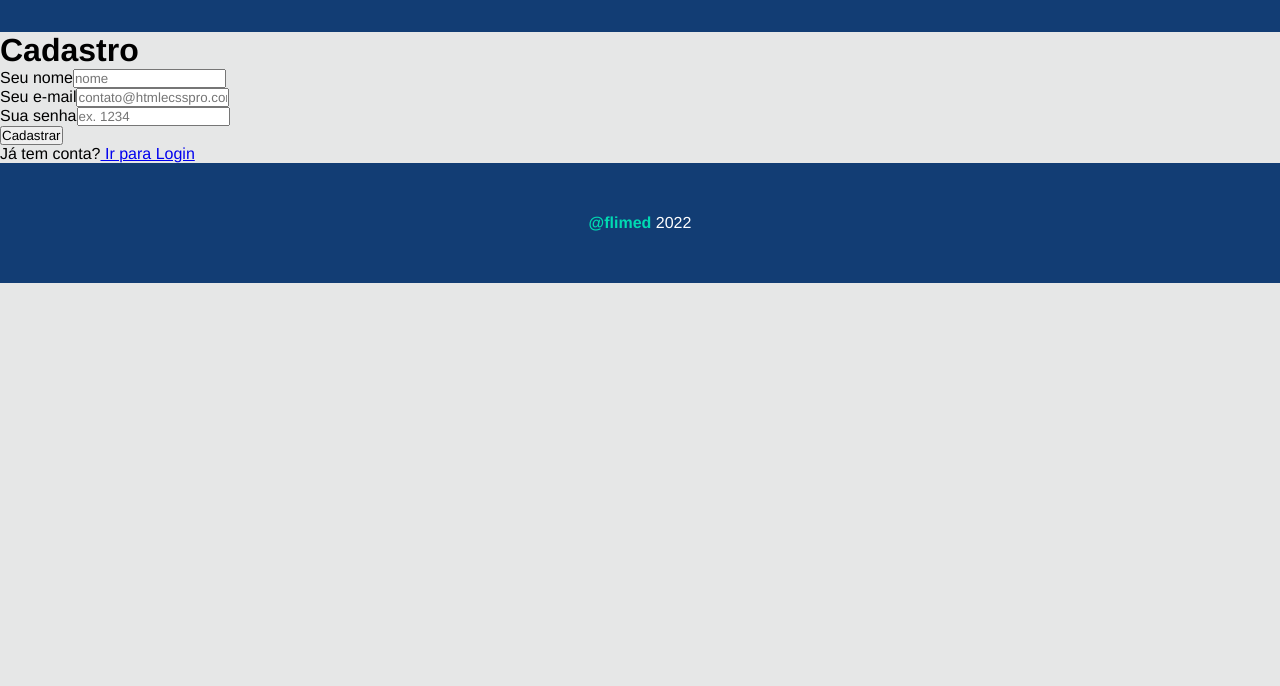
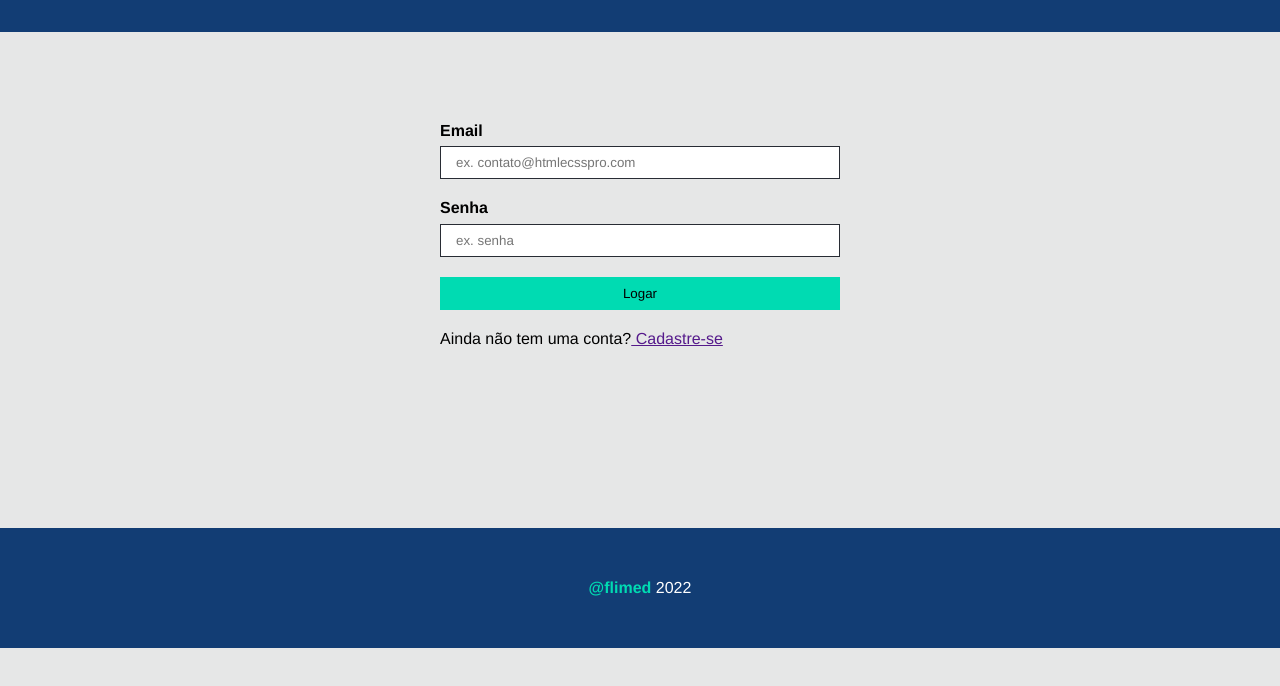
Before and after one commit to mvinicius-lp/desafio_react, a React (Create React App) app in the folder todo/: page /cadastro in a window 1280 px wide. Shown: the top 686 px of the page. Built offline with nearby package versions, Linux system fonts and the light colour scheme.

Commit message:
estilizando telas de cadastro, login e modificando formulário

```diff
--- a/todo/src/App.tsx
+++ b/todo/src/App.tsx
@@ -6,7 +6,7 @@ import Footer from "./pages/Footer/Footer";
 import Header from "./pages/Header/Header";
 import Modal from "./pages/Modal/Modal";
 import TaskForm from "./pages/Home/TaskForm";
-import TaskList from "./pages/Lista/TaskList";
+import Lista from './pages/Lista/TaskList';
 import Login from "./pages/Logar/Login";
 
 // interfaces
@@ -16,14 +16,17 @@ import { BrowserRouter } from "react-router-dom";
 import Routess from "./routes";
 import Form from "./pages/Form/Form";
 import Modalx from "./pages/Modal/Modal"
+import Notas from "./pages/Notas/Notas";
+import TaskList from "./pages/Lista/TaskList";
 
 function App() {
+
 
   return (
     <div>
       <Header/>
       <BrowserRouter>
-        <Routess />
+        <Login/>
       </BrowserRouter>
       <Footer />
     </div>
--- /dev/null
+++ b/todo/src/pages/Cadastrar/Cadastrar.module.css
@@ -0,0 +1,44 @@
+.form {
+  display: flex;
+  flex-direction: column;
+  max-width: 400px;
+  margin: 0 auto;
+}
+
+body{
+  background-color: rgba(15, 25, 20, 0.1);
+}
+
+.form input {
+  padding: 8px 15px;
+  margin-bottom: 1.5em;
+  border-radius: 0;
+  border: 1px solid #282c34;
+}
+
+.form input[type="submit"] {
+  background-color: #00DBB2;
+  border: 1px solid #00DBB2;
+  color: #000;
+  transition: 0.5s;
+  cursor: pointer;
+}
+
+.input[type="submit"]:hover {
+  background-color: #fff;
+  border-color: #282c34;
+}
+
+.input_container {
+  display: flex;
+  flex-direction: column;
+  text-align: left;
+}
+
+.input_container label {
+  font-weight: bold;
+  margin-bottom: 0.4em;
+}
+#center{
+  text-align: center;
+}
--- a/todo/src/pages/Cadastrar/Cadastro.tsx
+++ b/todo/src/pages/Cadastrar/Cadastro.tsx
@@ -1,38 +1,36 @@
 import React from 'react'
+import styles from '../Logar/Login.module.css'
 
 type Props = {}
 
 const Cadastro = (props: Props) => {
   return (
-    <div id="cadastro">
-        <form method="post" action="">
-          <h1>Cadastro</h1>
-
-          <p>
-            <label htmlFor="nome_cad">Seu nome</label>
-            <input id="nome_cad" name="nome_cad" type="text" placeholder="nome" />
-          </p>
-
-          <p>
-            <label htmlFor="email_cad">Seu e-mail</label>
-            <input id="email_cad" name="email_cad" type="email" placeholder="contato@htmlecsspro.com"/>
-          </p>
-
-          <p>
-            <label htmlFor="senha_cad">Sua senha</label>
-            <input id="senha_cad" name="senha_cad" type="password" placeholder="ex. 1234"/>
-          </p>
-
-          <p>
-            <input type="submit" value="Cadastrar"/>
-          </p>
-
-          <p className="link">
-            Já tem conta?
-            <a href="#paralogin"> Ir para Login </a>
-          </p>
-        </form>
+    <div className={styles.center}>
+      <br /><br /><br /><br /><br />
+      <form className={styles.form}>
+      <div className={styles.input_container}>
+        <label htmlFor="email">Email</label>
+        <input
+          type="text"
+          name="email"
+          placeholder="Digite seu email"
+        />
       </div>
+      <div className={styles.input_container}>
+        <label htmlFor="password">Senha</label>
+        <input
+          type="text"
+          name="senha"
+          placeholder="Crie uma senha"
+        />
+      </div>
+      <input type="submit" value="Cadastrar"/>
+      <p>
+          Já tem conta?
+          <a href=""> Ir para Login </a>
+      </p>
+    </form>
+    <br /><br /><br /><br /><br /><br /><br /><br /><br /><br /></div>
   )
 }
 
--- a/todo/src/pages/Form/Form.tsx
+++ b/todo/src/pages/Form/Form.tsx
@@ -61,7 +61,7 @@ const Form = (props: Props) => {
             btnText="Cadastrar"
           />
         </div>
-        <div className="todo-container">
+         <div className="todo-container">
           <h2>Suas notas:</h2>
           <TaskList
             taskList={taskList}
--- /dev/null
+++ b/todo/src/pages/Logar/Login.module.css
@@ -0,0 +1,41 @@
+.form {
+    display: flex;
+    flex-direction: column;
+    max-width: 400px;
+    margin: 0 auto;
+  }
+
+  body{
+    background-color: rgba(15, 25, 20, 0.1);
+  }
+
+  .form input {
+    padding: 8px 15px;
+    margin-bottom: 1.5em;
+    border-radius: 0;
+    border: 1px solid #282c34;
+  }
+
+  .form input[type="submit"] {
+    background-color: #00DBB2;
+    border: 1px solid #00DBB2;
+    color: #000;
+    transition: 0.5s;
+    cursor: pointer;
+  }
+
+  .input[type="submit"]:hover {
+    background-color: #fff;
+    border-color: #282c34;
+  }
+
+  .input_container {
+    display: flex;
+    flex-direction: column;
+    text-align: left;
+  }
+
+  .input_container label {
+    font-weight: bold;
+    margin-bottom: 0.4em;
+  }
--- a/todo/src/pages/Logar/Login.tsx
+++ b/todo/src/pages/Logar/Login.tsx
@@ -1,37 +1,38 @@
 import React from 'react'
+import styles from '../Logar/Login.module.css'
 
 type Props = {}
 
 const Login = (props: Props) => {
   return (
-      <div id="login">
-        <form method="post" action="">
-          <h1>Login</h1>
-          <p>
-            <label htmlFor="nome_login">Seu nome</label>
-            <input id="nome_login" name="nome_login" type="text" placeholder="ex. contato@htmlecsspro.com"/>
-          </p>
-
-          <p>
-            <label htmlFor="email_login">Seu e-mail</label>
-            <input id="email_login" name="email_login" type="password" placeholder="ex. senha" />
-          </p>
-
-          <p>
-            <input type="checkbox" name="manterlogado" id="manterlogado" value="" />
-            <label htmlFor="manterlogado">Manter-me logado</label>
-          </p>
-
-          <p>
-            <input type="submit" value="Logar" />
-          </p>
-
-          <p className="link">
-            Ainda não tem conta?
-            <a href="#paracadastro">Cadastre-se</a>
-          </p>
-        </form>
-    </div>
+    <div className={styles.center}>
+      <br /><br /><br /><br /><br />
+      <form className={styles.form}>
+      <div className={styles.input_container}>
+        <label htmlFor="email">Email</label>
+        <input
+          type="text"
+          name="email"
+          placeholder="ex. contato@htmlecsspro.com"
+        />
+      </div>
+      <div className={styles.input_container}>
+        <label htmlFor="password">Senha</label>
+        <input
+          type="text"
+          name="senha"
+          placeholder="ex. senha"
+        />
+      </div>
+      <input type="submit" value="Logar"/>
+      <div>
+        <p>
+          Ainda não tem uma conta?
+          <a href=""> Cadastre-se</a>
+        </p>
+      </div>
+    </form>
+    <br /><br /><br /><br /><br /><br /><br /><br /><br /><br /></div>
   )
 }
 
--- /dev/null
+++ b/todo/src/pages/Notas/Notas.tsx
@@ -0,0 +1,11 @@
+import React from 'react'
+
+type Props = {}
+
+const Notas = (props: Props) => {
+  return (
+    <div>Notas</div>
+  )
+}
+
+export default Notas
--- a/todo/src/routes.tsx
+++ b/todo/src/routes.tsx
@@ -3,14 +3,12 @@ import { BrowserRouter as Router, Routes, Route, Link }  from 'react-router-dom'
 
 import Login from './pages/Logar/Login'
 import Cadastro from './pages/Cadastrar/Cadastro'
-import Lista from './pages/Lista/TaskList'
 import Form from './pages/Form/Form';
 
 
 const Routess: any = () => {
     return (
         <Routes>
-            <Route path="/" element={<div>Abc</div>} />
             <Route path="/login" element={<Login />} />
             <Route path="/cadastro" element={<Cadastro/>}/>
             <Route path="/form" element={<Form />} />
```
